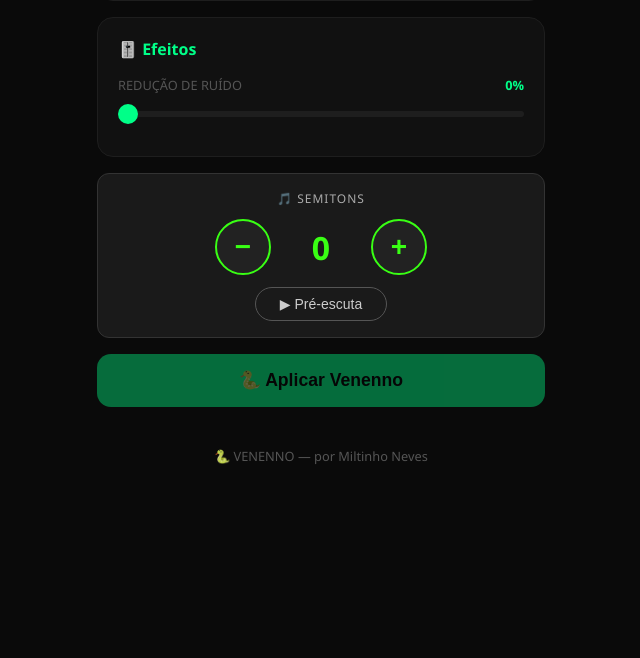
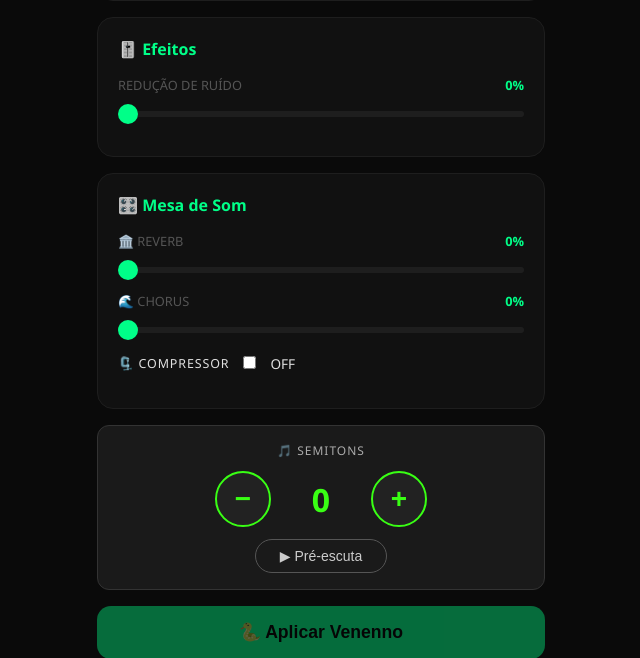
Before and after one commit to Milltinhonevves/Venenno, a Python web app: template templates/index.html in a window 1280 px wide. Shown: the part 944-1602 px from the top of the page, without its empty margins (319-959 px from the left). Before the commit the page ends 1408 px from the top, so only its background shows below. Run offline with Jinja, Linux system fonts and the light colour scheme; the template is opened without the code that fills it, so the values that code supplies are empty.

Commit message:
Add Mesa de Som: reverb, chorus, compressor toggle

```diff
--- a/templates/index.html
+++ b/templates/index.html
@@ -106,6 +106,30 @@
     </div>
   </div>
 
+
+  <!-- MESA DE SOM -->
+  <div class="card">
+    <h2>🎛️ Mesa de Som</h2>
+    <div class="slider-group">
+      <div class="slider-header"><span>🏛️ REVERB</span><span id="reverb-val">0%</span></div>
+      <input type="range" id="reverb" min="0" max="1" step="0.05" value="0"
+        oninput="document.getElementById('reverb-val').textContent=Math.round(this.value*100)+'%'">
+    </div>
+    <div class="slider-group">
+      <div class="slider-header"><span>🌊 CHORUS</span><span id="chorus-val">0%</span></div>
+      <input type="range" id="chorus" min="0" max="1" step="0.05" value="0"
+        oninput="document.getElementById('chorus-val').textContent=Math.round(this.value*100)+'%'">
+    </div>
+    <div class="slider-group" style="display:flex;align-items:center;gap:14px;margin-top:8px;">
+      <span style="color:var(--text-muted);font-size:0.78rem;letter-spacing:.07em;">🗜️ COMPRESSOR</span>
+      <label class="toggle-switch">
+        <input type="checkbox" id="compressor">
+        <span class="toggle-slider"></span>
+      </label>
+      <span id="comp-val" style="color:var(--accent);font-size:0.85rem;">OFF</span>
+    </div>
+  </div>
+
   <!-- CONTROLE DE SEMITONS -->
   <div class="semitom-control">
     <span class="semitom-label">🎵 Semitons</span>
@@ -142,6 +166,10 @@
 
 <footer>🐍 VENENNO — por Miltinho Neves</footer>
 
-<script src="/static/js/main.js?v=1779741423"></script>
+<script src="/static/js/main.js?v=1779741423">
+  document.getElementById('compressor').addEventListener('change', function() {
+    document.getElementById('comp-val').textContent = this.checked ? 'ON' : 'OFF';
+  });
+</script>
 </body>
 </html>
```
